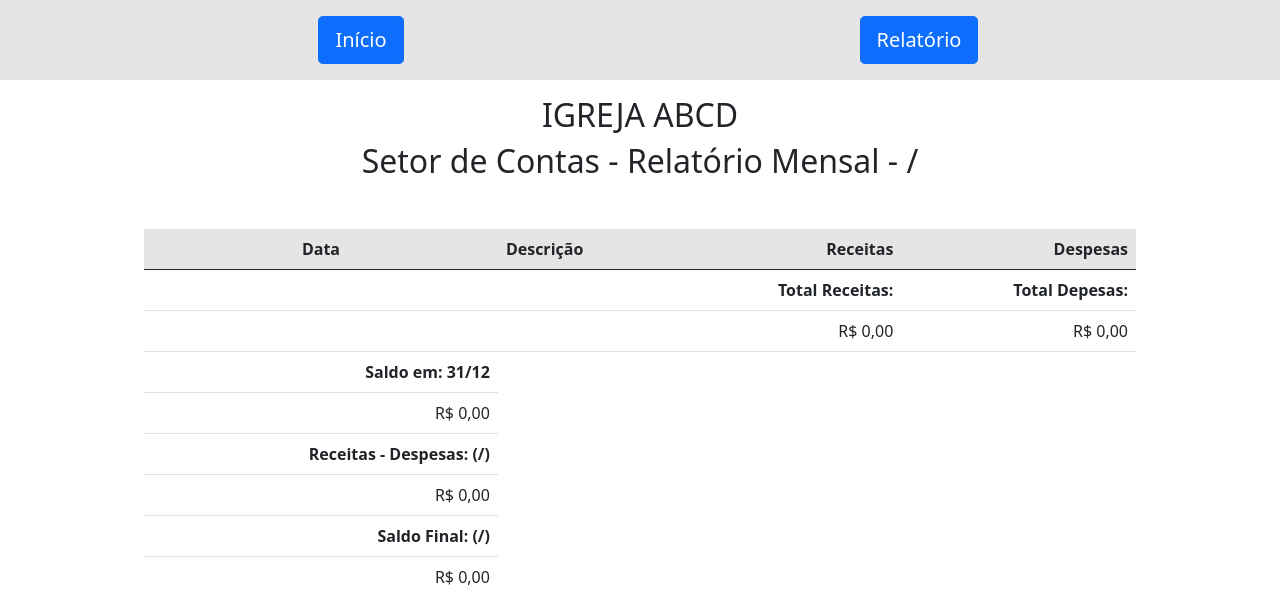
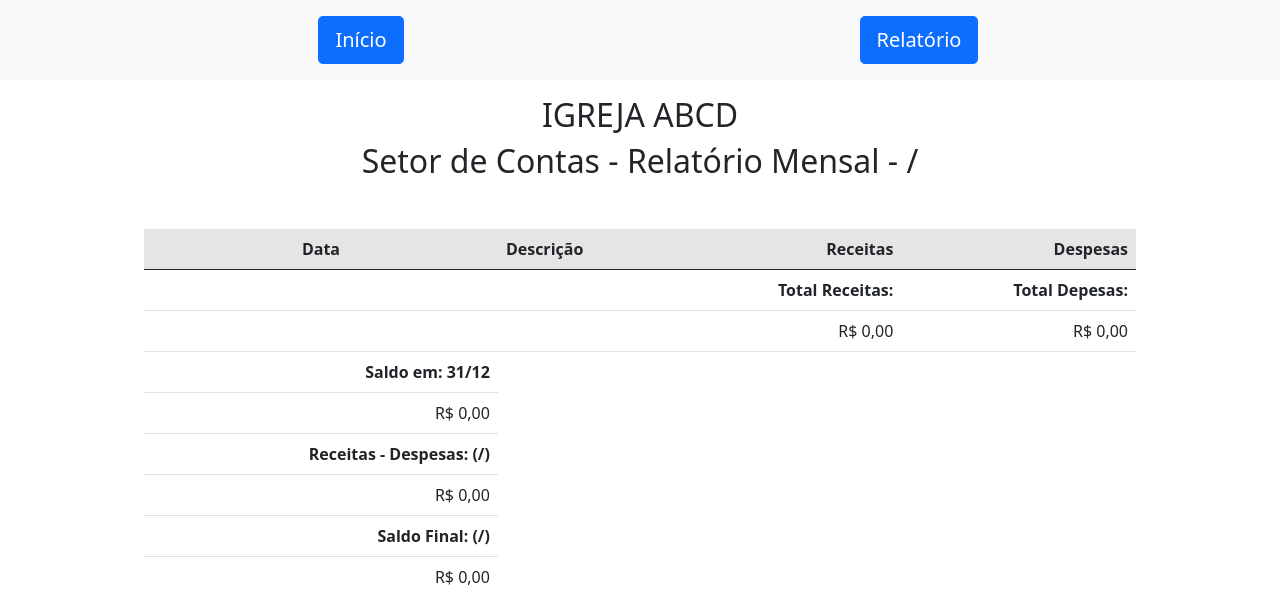
Before and after one commit to gilsonhenrique/Balanco-Mensal, a PHP site: page /listar2.php in a window 1280 px wide. Shown: the top 597 px of the page. Run offline with PHP 8.4, Linux system fonts and the light colour scheme; data that the repository does not hold is empty; a stand-in replaces the project's code that opens the database connection.

Commit message:
alterada cor de fundo navbar relatorio

```diff
--- a/listar2.php
+++ b/listar2.php
@@ -19,7 +19,7 @@ require_once 'calculos.php';
 
 <body>
 <div>
-<nav class="navbar fixed-top navbar-light p-3" style="background-color: #e5e5e5;">
+<nav class="navbar fixed-top navbar-light bg-light p-3" style="background-color: #e5e5e5;">
    <div class= "container">
     <div class="col-md-6 text-center">
       <a href="index.php" class="btn btn-primary btn-lg">Início</a>
```
